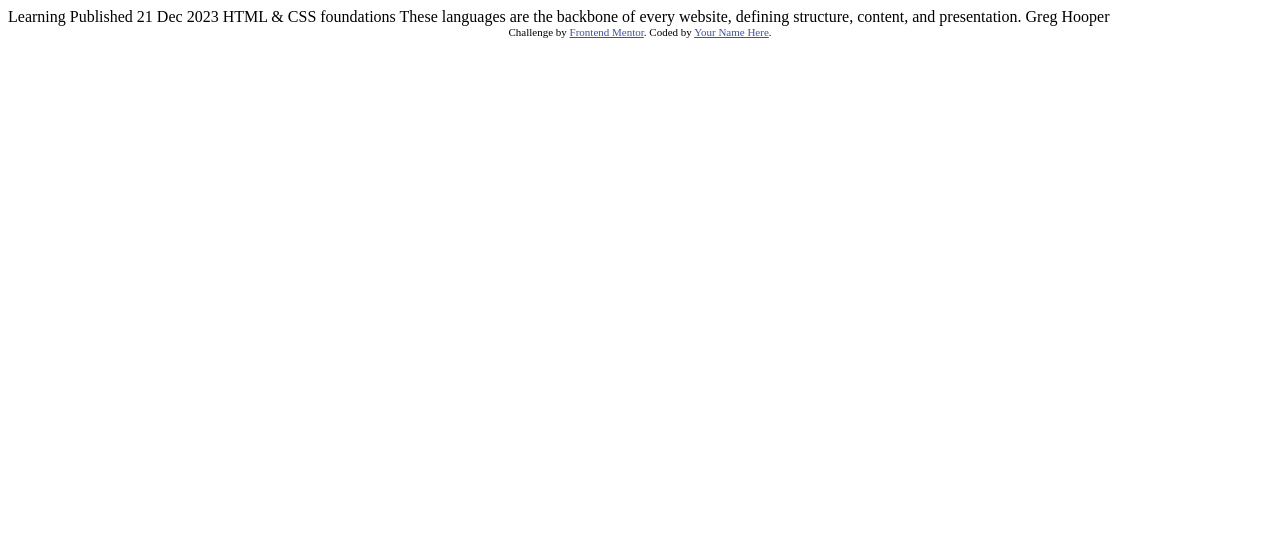
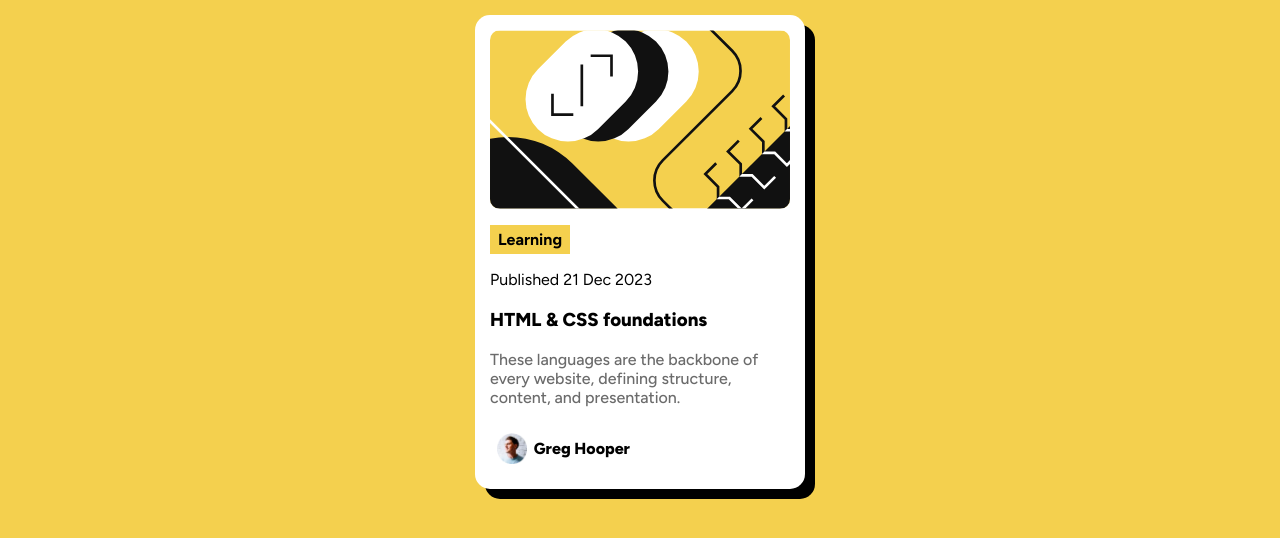
Before and after one commit to Keith-HeathII/Blog-preview-card, a plain HTML site: page blog-preview-card-main/blog-preview-card-main/index.html in a window 1280 px wide. Drawn offline with Linux system fonts and the light colour scheme.

Commit message:
completed project

```diff
--- a/blog-preview-card-main/blog-preview-card-main/index.html
+++ b/blog-preview-card-main/blog-preview-card-main/index.html
@@ -2,33 +2,27 @@
 <html lang="en">
 <head>
   <meta charset="UTF-8">
-  <meta name="viewport" content="width=device-width, initial-scale=1.0"> <!-- displays site properly based on user's device -->
-
+  <meta name="viewport" content="width=device-width, initial-scale=1.0">
+  <link rel="stylesheet" href="styles.css">
   <link rel="icon" type="image/png" sizes="32x32" href="./assets/images/favicon-32x32.png">
-
+  <link rel="preconnect" href="https://fonts.googleapis.com">
+<link rel="preconnect" href="https://fonts.gstatic.com" crossorigin>
+<link href="https://fonts.googleapis.com/css2?family=Figtree:ital,wght@0,300..900;1,300..900&family=Outfit:wght@100..900&display=swap" rel="stylesheet">
   <title>Frontend Mentor | Blog preview card</title>
-
-  <!-- Feel free to remove these styles or customise in your own stylesheet 👍 -->
-  <style>
-    .attribution { font-size: 11px; text-align: center; }
-    .attribution a { color: hsl(228, 45%, 44%); }
-  </style>
 </head>
 <body>
+ <div class="blog-preview-card">
+  <img src="assets/images/illustration-article.svg">
+  <p class="yellow-box">Learning</p>
+  <p>Published 21 Dec 2023</p>
 
-  Learning
+  <h3>HTML & CSS foundations</h3>
 
-  Published 21 Dec 2023
-
-  HTML & CSS foundations
-
-  These languages are the backbone of every website, defining structure, content, and presentation.
-
-  Greg Hooper
-
-  <div class="attribution">
-    Challenge by <a href="https://www.frontendmentor.io?ref=challenge" target="_blank">Frontend Mentor</a>.
-    Coded by <a href="#">Your Name Here</a>.
+  <p class="description">These languages are the backbone of every website, defining structure, content, and presentation.</p>
+  <div class="author">
+    <img class="author-avatar" src="assets/images/image-avatar.webp">
+    <p>Greg Hooper</p>
   </div>
+</div>
 </body>
 </html>
--- /dev/null
+++ b/blog-preview-card-main/blog-preview-card-main/styles.css
@@ -0,0 +1,55 @@
+body{
+    background-color: hsl(47, 88%, 63%)
+    ;
+    font-family: "Figtree";
+}
+
+.blog-preview-card{
+    width: 300px;
+    padding: 15px;
+    background-color: #ffffff;
+    margin: 15px auto;
+    box-shadow: 10px 10px #000000;
+    border-radius: 15px;
+}
+
+p{
+    font-size: 16px;
+}
+
+.yellow-box{
+    background-color: hsl(47, 88%, 63%);
+    width: 70px;
+    padding: 5px;
+    font-weight: 700;
+    text-align: center;
+}
+
+img{
+    display: block;
+    width: 300px;
+    margin: auto;
+    border-radius: 10px;
+}
+
+.author{
+    display: flex;
+    padding: 0;
+    justify-content: space-evenly;
+    align-items: center;
+    margin-right: 160px;
+}
+
+.author p, h3{
+    font-weight: 800;
+}
+
+.author-avatar{
+    display: block;
+    width: 30px;
+}
+
+.description{
+    color: hsl(0, 0%, 42%);
+     font-weight: 500;
+}
```
